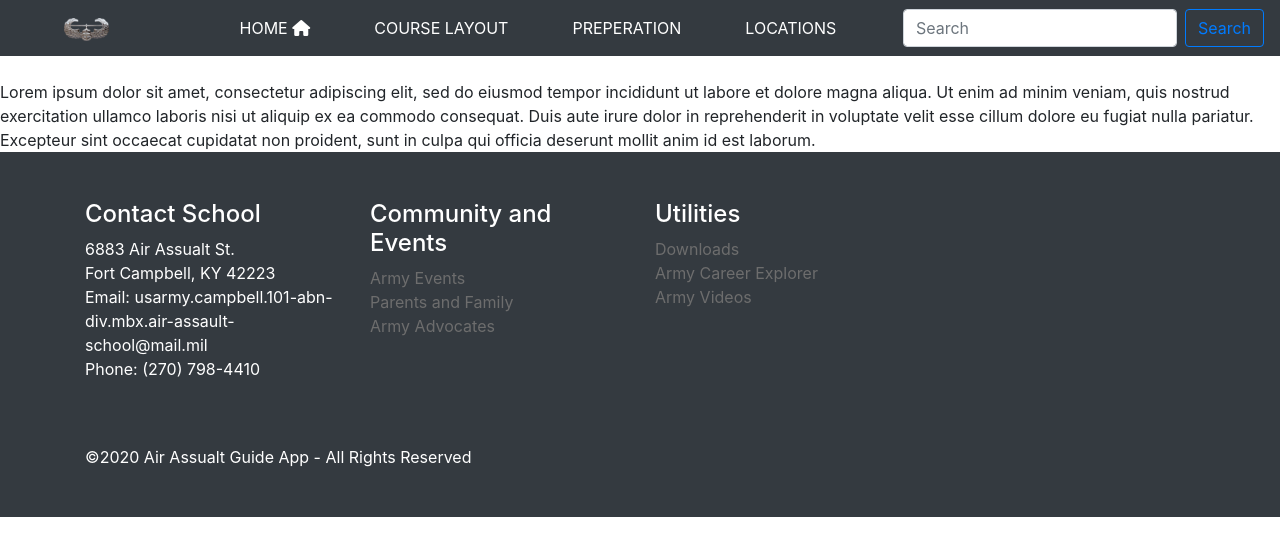
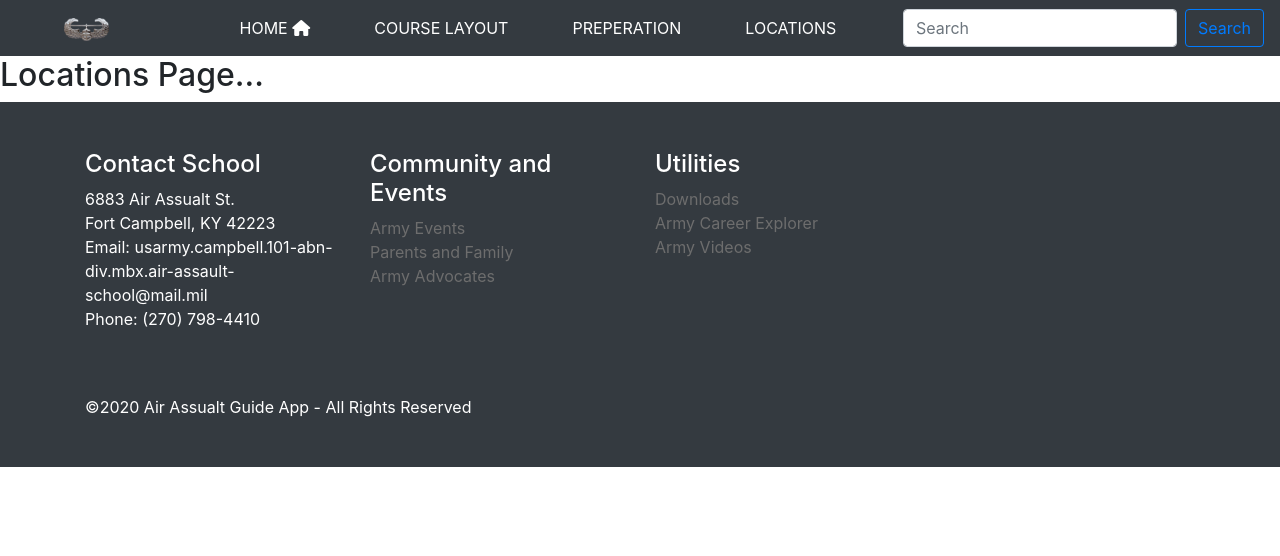
Before and after one commit to cadenbiddinger/Air-Assault-Guide, a React (Create React App) app: page /locations in a window 1280 px wide. Shown: the top 556 px of the page. Built offline with nearby package versions, Linux system fonts and the light colour scheme.

Commit message:
React Router installed. Links working in Navbar.

```diff
--- a/package.json
+++ b/package.json
@@ -9,6 +9,7 @@
     "bootstrap": "^4.5.2",
     "react": "^16.13.1",
     "react-dom": "^16.13.1",
+    "react-router-dom": "^5.2.0",
     "react-scripts": "3.4.1",
     "styled-components": "^5.1.1"
   },
--- a/src/App.js
+++ b/src/App.js
@@ -2,19 +2,40 @@ import React from 'react';
 import logo from './logo.png';
 import './App.css';
 import 'bootstrap/dist/css/bootstrap.min.css';
-import Navbar from './components/Navbar';
-import Footer from './components/Footer';
+import Navbar from './components/layouts/Navbar';
+import Footer from './components/layouts/Footer';
+// React Router Import
+import { Switch, Route } from 'react-router-dom';
+// Import Pages for React Router
+import Home from './components/pages/Home';
+import Layout from './components/pages/Layout';
+import Locations from './components/pages/Locations';
+import Preparation from './components/pages/Preparation';
+import NotFoundPage from './components/pages/NotFoundPage';
 
 function App() {
   return (
     <div>
       <Navbar />
-      <br />
-      Lorem ipsum dolor sit amet, consectetur adipiscing elit, sed do eiusmod tempor incididunt ut labore et dolore magna aliqua. Ut enim ad minim veniam, quis nostrud exercitation ullamco laboris nisi ut aliquip ex ea commodo consequat. Duis aute irure dolor in reprehenderit in voluptate velit esse cillum dolore eu fugiat nulla pariatur. Excepteur sint occaecat cupidatat non proident, sunt in culpa qui officia deserunt mollit anim id est laborum.
-      <br />
+      <Switch>
+        <Route exact path="/" component={Home}/>
+        <Route path="/layout" component={Layout}/>
+        <Route path="/locations" component={Locations}/>
+        <Route path="/preparation" component={Preparation}/>
+        <Route component={NotFoundPage}/>
+      </Switch>
       <Footer />
     </div>
   );
 }
 
 export default App;
+
+// notes:
+
+// Using react router. run command npm install react-router-dom
+// remember react router is going to help route between the components
+
+// <Route exact path="/" component={Home}/> using exact will make it the default page.
+
+// not giving <Route component={NotFoundPage}/> a path will make it to where if it has the wrong url if will automatically go to the NotFoundPage route.
--- a/src/components/Footer.js
+++ b/src/components/layouts/Footer.js
@@ -80,3 +80,5 @@ const FooterContainer = styled.footer`
 // to install styled components in the project run the command npm install --save styled-components in terminal
 
 // 1 rem is = to 16px
+
+// &copy;{new Date().getFullYear()} give you the copyright symbol as well as the current year.
--- a/src/components/Navbar.js
+++ b/src/components/layouts/Navbar.js
@@ -1,5 +1,6 @@
 import React from 'react'
-import logo from '../logo.png';
+import logo from '../../logo.png';
+import { Link } from 'react-router-dom';
 
 
 
@@ -15,16 +16,16 @@ function Navbar() {
   <div className="collapse navbar-collapse" id="navbarSupportedContent">
     <ul className="navbar-nav m-auto">
       <li className="nav-item active">
-        <a className="nav-link text-white text-uppercase ml-5" href="#">Home&nbsp;<i class="fas fa-home"></i> <span class="sr-only">(current)</span></a>
+        <Link className="nav-link text-white text-uppercase ml-5" to="/">Home&nbsp;<i class="fas fa-home"></i> <span class="sr-only">(current)</span></Link>
       </li>
       <li className="nav-item">
-        <a className="nav-link text-white text-uppercase ml-5" href="#">Course Layout</a>
+        <Link className="nav-link text-white text-uppercase ml-5" to="/layout">Course Layout</Link>
       </li>
       <li className="nav-item">
-        <a className="nav-link text-white text-uppercase ml-5" href="#">Preperation</a>
+        <Link className="nav-link text-white text-uppercase ml-5" to="/preparation">Preperation</Link>
       </li>
       <li className="nav-item">
-        <a className="nav-link text-white text-uppercase ml-5" href="#">Locations</a>
+        <Link className="nav-link text-white text-uppercase ml-5" to="/locations">Locations</Link>
       </li>
     </ul>
     <form className="form-inline my-2 my-lg-0">
@@ -37,3 +38,6 @@ function Navbar() {
 }
 
 export default Navbar;
+
+
+// imported the { link } from react-router-dom to get the links in the navbar to work. In JSX react router works with the <Link> tag not the <a> tag. Also with the JSX you will not use a href but will use a to=""
--- /dev/null
+++ b/src/components/pages/Home.js
@@ -0,0 +1,13 @@
+import React, { Component } from 'react'
+
+class Home extends Component {
+  render() {
+    return (
+      <div>
+        <h2>Home Page...</h2>
+      </div>
+    )
+  }
+}
+
+export default Home;
--- /dev/null
+++ b/src/components/pages/Layout.js
@@ -0,0 +1,13 @@
+import React, { Component } from 'react'
+
+class Layout extends Component {
+  render() {
+    return (
+      <div>
+        <h2>Layout Page...</h2>
+      </div>
+    )
+  }
+}
+
+export default Layout;
--- /dev/null
+++ b/src/components/pages/Locations.js
@@ -0,0 +1,13 @@
+import React, { Component } from 'react'
+
+class Locations extends Component {
+  render() {
+    return (
+      <div>
+        <h2>Locations Page...</h2>
+      </div>
+    )
+  }
+}
+
+export default Locations;
--- /dev/null
+++ b/src/components/pages/NotFoundPage.js
@@ -0,0 +1,13 @@
+import React, { Component } from 'react'
+
+class NotFoundPage extends Component {
+  render() {
+    return (
+      <div>
+        <h2>NotFoundPage Page...</h2>
+      </div>
+    )
+  }
+}
+
+export default NotFoundPage;
--- /dev/null
+++ b/src/components/pages/Preparation.js
@@ -0,0 +1,13 @@
+import React, { Component } from 'react'
+
+class Preparation extends Component {
+  render() {
+    return (
+      <div>
+        <h2>Preparation Page...</h2>
+      </div>
+    )
+  }
+}
+
+export default Preparation;
```
Also changed, not shown: src/index.js (+6 -3 lines), 1 other file (tests, documents, lock files or other folders).
